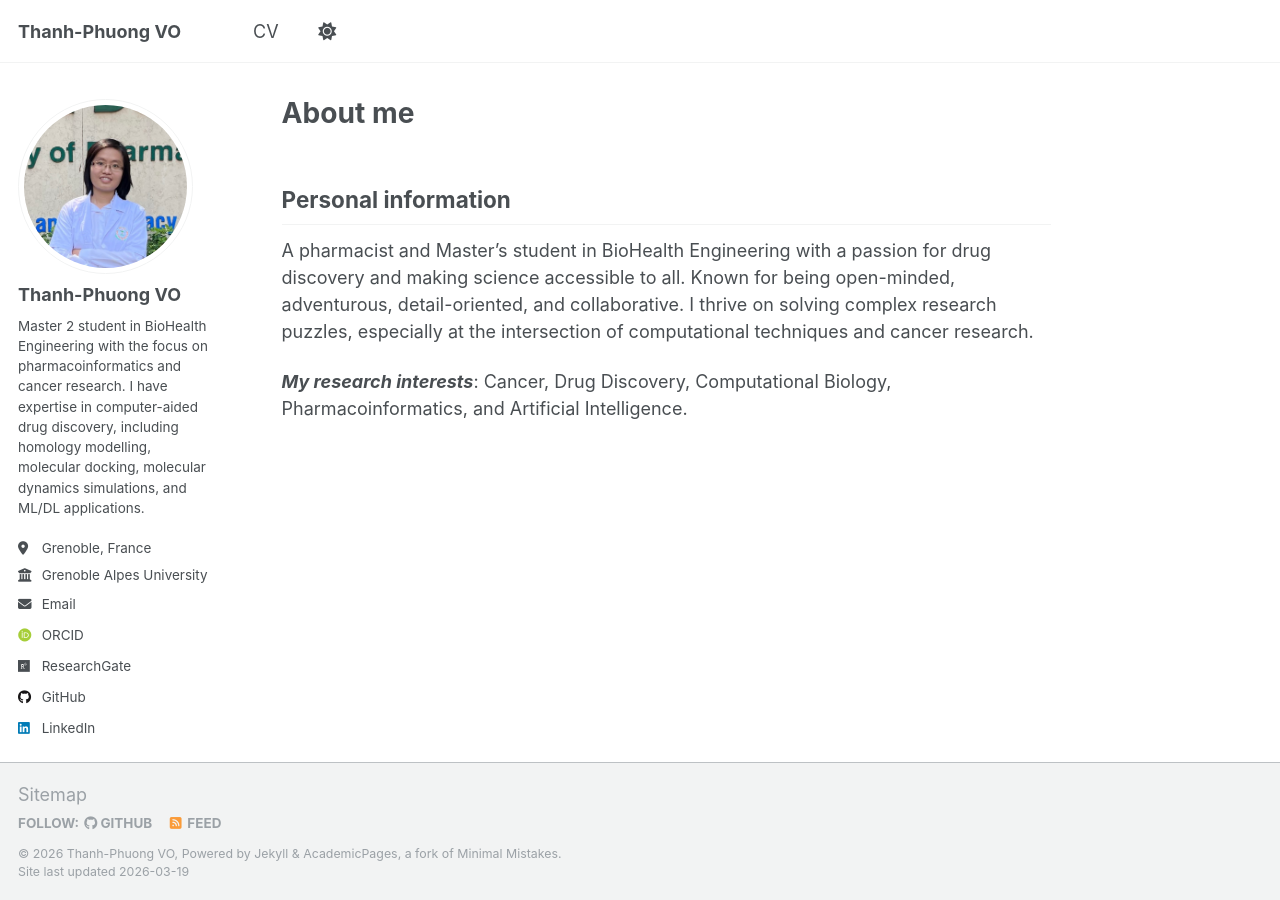
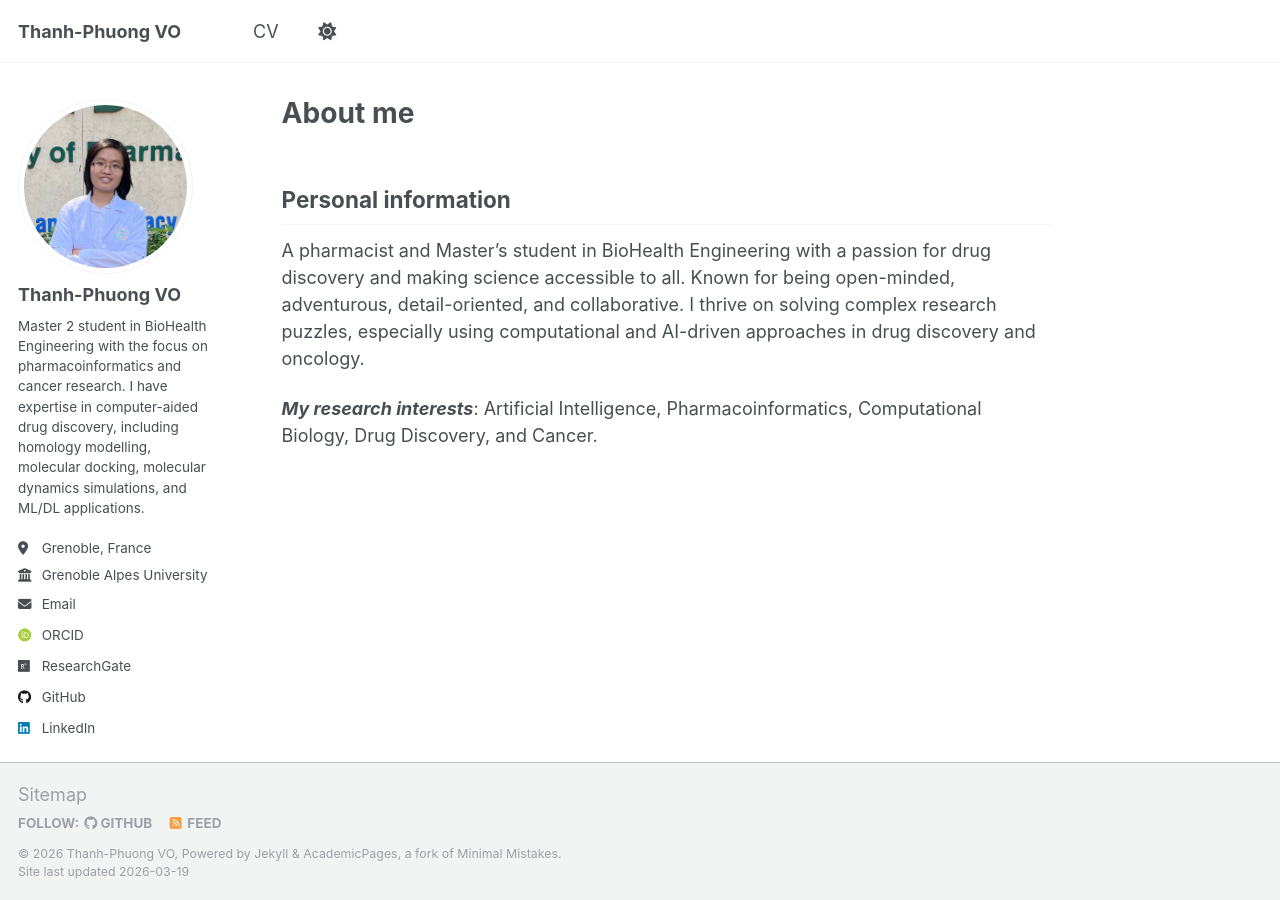
Before and after one commit to vo-thanh-phuong/vo-thanh-phuong.github.io, a Jekyll site: the page built from _pages/about.md, in a window 1280 px wide. Built offline with Jekyll 4.4.1, drawn with Linux system fonts in a browser that asks for light colours; some web fonts are replaced; a script that is not in the unit is left out.

Commit message:
Update personal information and research interests

```diff
--- a/_pages/about.md
+++ b/_pages/about.md
@@ -9,6 +9,6 @@ redirect_from:
 
 Personal information
 ------
-A pharmacist and Master's student in BioHealth Engineering with a passion for drug discovery and making science accessible to all. Known for being open-minded, adventurous, detail-oriented, and collaborative. I thrive on solving complex research puzzles, especially at the intersection of computational techniques and cancer research.
+A pharmacist and Master's student in BioHealth Engineering with a passion for drug discovery and making science accessible to all. Known for being open-minded, adventurous, detail-oriented, and collaborative. I thrive on solving complex research puzzles, especially using computational and AI-driven approaches in drug discovery and oncology.
 
-***My research interests***: Cancer, Drug Discovery, Computational Biology, Pharmacoinformatics, and Artificial Intelligence.
+***My research interests***: Artificial Intelligence, Pharmacoinformatics, Computational Biology, Drug Discovery, and Cancer.
```
